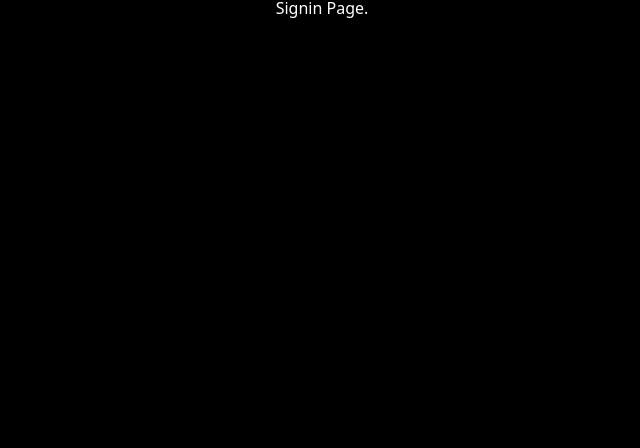
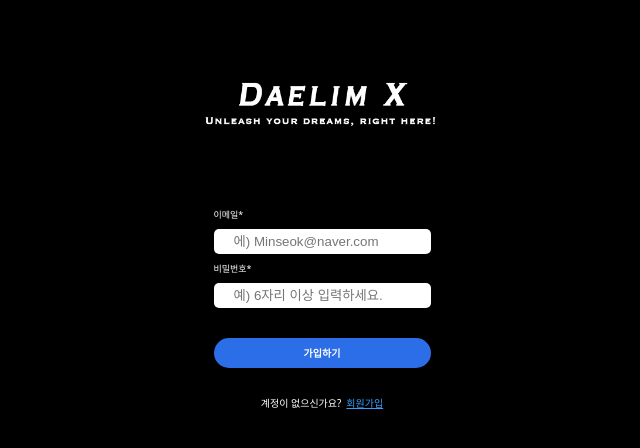
Before and after one commit to GodMinseok/2024_TypeScript, a React (Create React App) app in the folder daelimx/: page /signin in a window 1280 px wide. Shown: the top 448 px of the page, without its empty margins (318-958 px from the left). Built offline with nearby package versions, Linux system fonts and the light colour scheme; the HTML template or start-up script is replaced by a standard one.

Commit message:
로고 추가 및 로그인 페이지 생성

```diff
--- a/daelimx/src/screens/signin.tsx
+++ b/daelimx/src/screens/signin.tsx
@@ -1,11 +1,204 @@
-// Signin page를 구성
+// Signup page를 구성
 
-import styled from "styled-components"
+import { createUserWithEmailAndPassword, updateProfile } from "firebase/auth";
+import { useState } from "react";
+import styled from "styled-components";
+import { auth } from "../firebaseConfig";
+import { FirebaseError } from "firebase/app";
+import { Link, useNavigate } from "react-router-dom";
 
-const Container = styled.div``;
-const Title = styled.h1``;
-export default ()=>{
-    return <Container>
-        <Title>Signin Page.</Title>
+const Container = styled.div`
+  display: flex;
+  flex-direction: column; // 세로 배치
+  align-items: center;
+  width: 80%;
+  max-width: 500px;
+  padding: 30px;
+`;
+
+const Title = styled.h1`
+  font-size: 25px;
+  font-weight: bold;
+`;
+
+// 로고 이미지
+const LogoImg = styled.img`
+  width: 300px;
+  height: 150px;
+`;
+
+// Text 입력 필드 구역
+const Form = styled.form`
+  margin-top: 30px;
+  gap: 10px; // 칸 마다 간격
+  display: flex;
+  flex-direction: column;
+`;
+
+// Text 입력칸
+const Input = styled.input`
+  border-radius: 5px;
+  border: none;
+  padding: 5px 20px;
+  &::plachoder {
+    font-size: 10px;
+  }
+  &[type="submit"] {
+    cursor: pointer;
+    margin-top: 20px;
+  }
+`;
+
+const SubTitle = styled.p`
+  font-size: 9px;
+`;
+// 회원가입 버튼 컴포넌트
+const SignupBtn = styled.div`
+  padding: 10px 20px;
+  border-radius: 20px;
+  background-color: #2c6ee7;
+  font-size: 10px;
+  font-weight: 600;
+  color: white;
+  display: flex;
+  justify-content: center;
+  cursor: pointer;
+  margin-top: 20px;
+`;
+
+const ErrorMsg = styled.div`
+  display: flex;
+  justify-content: center;
+  margin: 5px 0px;
+  color: tomato;
+  font-weight: bold;
+`;
+
+// 로그인 페이지로 이동 안내
+const Guide = styled.span`
+  font-size: 10px;
+  text-align: center;
+  a {
+    color: #389ef8;
+    margin-left: 5px;
+  }
+`;
+
+export default () => {
+  // 회원 가입을 위한 Process 작성
+  // Hook 생성: 페이지 이동을 위한
+  const navi = useNavigate();
+
+  // A. 입력한 회원 정보를 저장(State) -- useState Hook
+  const [email, setEmail] = useState<string>("");
+  const [password, setPassword] = useState<string>("");
+  const [loading, setLoading] = useState<boolean>(false);
+  const [error, setError] = useState<string>("");
+
+  // B. 입력한 회원 정보를 가공/수정한다.
+  const onChange = (event: React.ChangeEvent<HTMLInputElement>) => {
+    // 2. 입력한 정보(입력 값, 입력 위치)
+    // const name = event.target.name; // 입력 위치
+    // const value = event.target.value; // 입력 값
+    const {
+      target: { name, value },
+    } = event;
+    // 1. 입력한 정보를 분류(닉네임, 이메일, 비번)
+    switch (name) {
+      case "email":
+        setEmail(value);
+        break;
+      case "password":
+        setPassword(value);
+        break;
+    }
+    // Goal: 각각 정보를 State(닉네임, 이메일, 비번) 저장
+  };
+
+  // C. 가입버튼을 누른 경우, 입력한 회원 정보를 SERVER에 전달 > 회원가입 처리
+  const onSubmit = async () => {
+    console.log("가입하기 버튼 눌림");
+    // A. 방어코드 -- ex) 입력을 안 한 경우..
+    if (loading) return;
+    if (email === "" || password === "") {
+      alert("회원 정보를 모두 입력해주세요.");
+    }
+
+    // B. 회원가입 프로세스 진행
+    try {
+      // b-1. 로딩 start
+      setLoading(true);
+
+      // b-2. 회원 정보(닉네임, 이메일, 암호)를 모아서 서버(Firebase)에 전달(API)
+      // 가입 완료 될 때 까지만 기다려 -> await - async와 세트로 사용됨
+      const credential = await createUserWithEmailAndPassword(
+        auth,
+        email,
+        password
+      );
+
+      // b-3. 서버에서.. 가입 진행..
+      // b-4. 가입완료> 1. 로그인 화면 or 2. 자동 로그인>home
+      navi("/");
+    } catch (error) {
+      // C. 예외적인 경우(Error) ..   중복 계정, 잘못된 정보
+      // c-0. 만일 Firebase 관련 Error인 경우에만
+      if (error instanceof FirebaseError) {
+        // c-1. 에러 메세지 출력
+        setError(error.code);
+      }
+    } finally {
+    }
+
+    // D. 로딩 exit..
+    setLoading(false);
+    // always 에러가 나든 안 나든 실행
+  };
+
+  // Page Design Rndering (화면 디자인)
+  return (
+    <Container>
+      <LogoImg src={`${process.env.PUBLIC_URL}/DaelimX_Title.png`} />
+      {/* <Title>회원 가입하기</Title> */}
+      <Form>
+        <SubTitle>이메일*</SubTitle>
+        <Input
+          name="email"
+          onChange={onChange}
+          type="email"
+          placeholder="에) Minseok@naver.com"
+          value={email}
+        />
+        <SubTitle>비밀번호*</SubTitle>
+        <Input
+          name="password"
+          onChange={onChange}
+          type="password"
+          placeholder="예) 6자리 이상 입력하세요."
+          value={password}
+        />
+        <SignupBtn onClick={loading ? undefined : onSubmit}>
+          {1 + 2 == 2 ? "로딩 중..." : "가입하기"}
+        </SignupBtn>
+        <ErrorMsg>{errorMsgGroup[error]}</ErrorMsg>
+        <Guide>
+          계정이 없으신가요?
+          <Link to={"/signup"}>회원가입</Link>
+        </Guide>
+      </Form>
     </Container>
+  );
+};
+
+interface errorMsgGroupType {
+  [key: string]: string;
 }
+// 1. 동일한 이메일
+// 2. 비밀번호가 6자리 미만
+// 3. 이메일, 비번 잘못 입력
+const errorMsgGroup: errorMsgGroupType = {
+  "auth/email-already-in-use": "이미 존재하는 계정입니다.",
+  "auth/weak-password": "비밀번호를 6자리 이상 입력해주세요.",
+  "auth/invalid-email": "잘못된 이메일 혹은 비밀번호입니다.",
+};
+// errorMsgGroup["auth/email-already-in-use"]
--- a/daelimx/src/screens/signup.tsx
+++ b/daelimx/src/screens/signup.tsx
@@ -5,7 +5,7 @@
 import styled from "styled-components";
 import { auth } from "../firebaseConfig";
 import { FirebaseError } from "firebase/app";
-import { useNavigate } from "react-router-dom";
+import { Link, useNavigate } from "react-router-dom";
 
 const Container = styled.div`
   display: flex;
@@ -22,6 +22,11 @@
 `;
 
 // 로고 이미지
+const LogoImg = styled.img`
+  width: 300px;
+  height: 150px;
+`;
+
 // Text 입력 필드 구역
 const Form = styled.form`
   margin-top: 30px;
@@ -69,6 +74,16 @@
   font-weight: bold;
 `;
 
+// 로그인 페이지로 이동 안내
+const Guide = styled.span`
+  font-size: 10px;
+  text-align: center;
+  a {
+    color: #389ef8;
+    margin-left: 5px;
+  }
+`;
+
 export default () => {
   // 회원 가입을 위한 Process 작성
   // Hook 생성: 페이지 이동을 위한
@@ -108,6 +123,7 @@
   const onSubmit = async () => {
     console.log("가입하기 버튼 눌림");
     // A. 방어코드 -- ex) 입력을 안 한 경우..
+    if (loading) return;
     if (nickName === "" || email === "" || password === "") {
       alert("회원 정보를 모두 입력해주세요.");
     }
@@ -150,7 +166,8 @@
   // Page Design Rndering (화면 디자인)
   return (
     <Container>
-      <Title>회원 가입하기</Title>
+      <LogoImg src={`${process.env.PUBLIC_URL}/DaelimX_Title.png`} />
+      {/* <Title>회원 가입하기</Title> */}
       <Form>
         <SubTitle>이름*</SubTitle>
         <Input
@@ -180,6 +197,10 @@
           {1 + 2 == 2 ? "로딩 중..." : "가입하기"}
         </SignupBtn>
         <ErrorMsg>{errorMsgGroup[error]}</ErrorMsg>
+        <Guide>
+          계정이 이미 있으신가요?
+          <Link to={"/signin"}>로그인</Link>
+        </Guide>
       </Form>
     </Container>
   );
```
Also changed, not shown: daelimx/public/DaelimX_Title.png (added).
